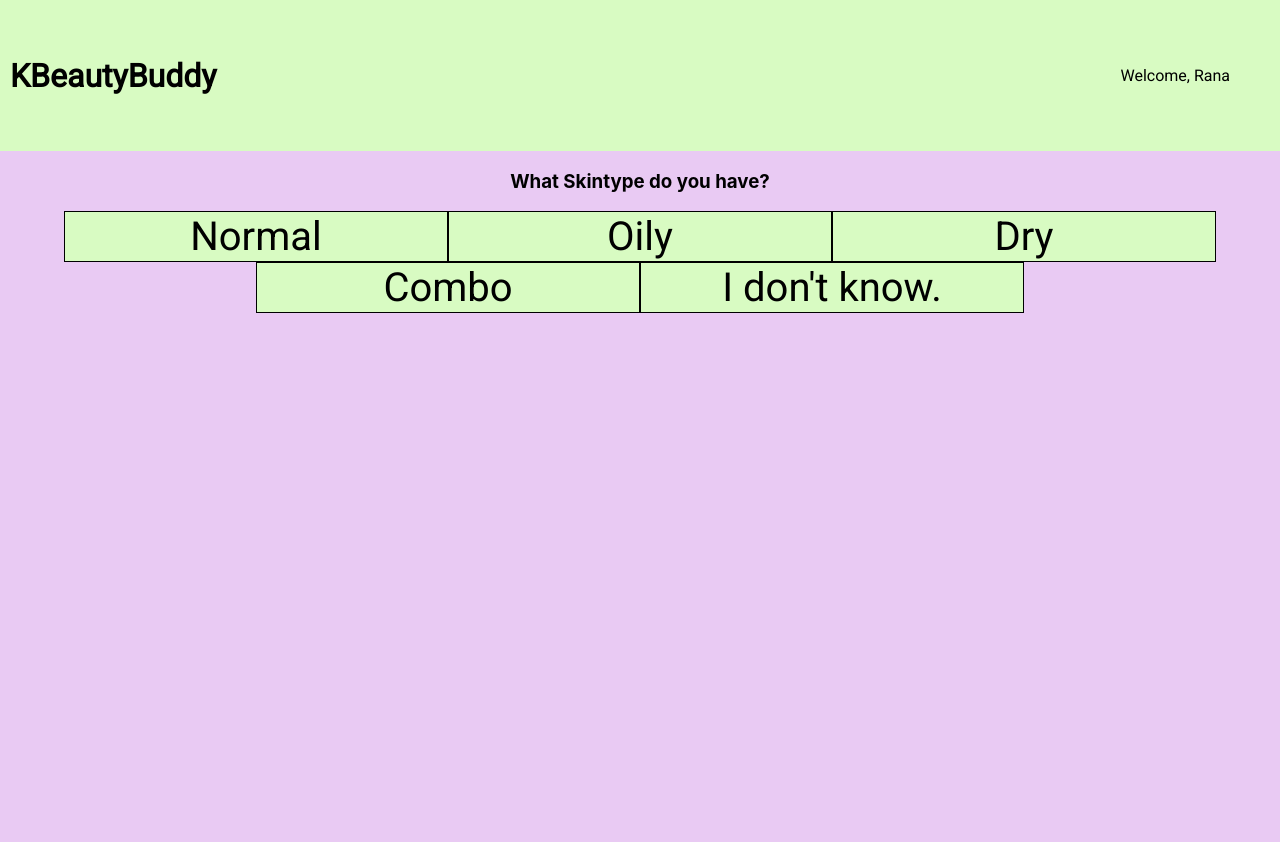
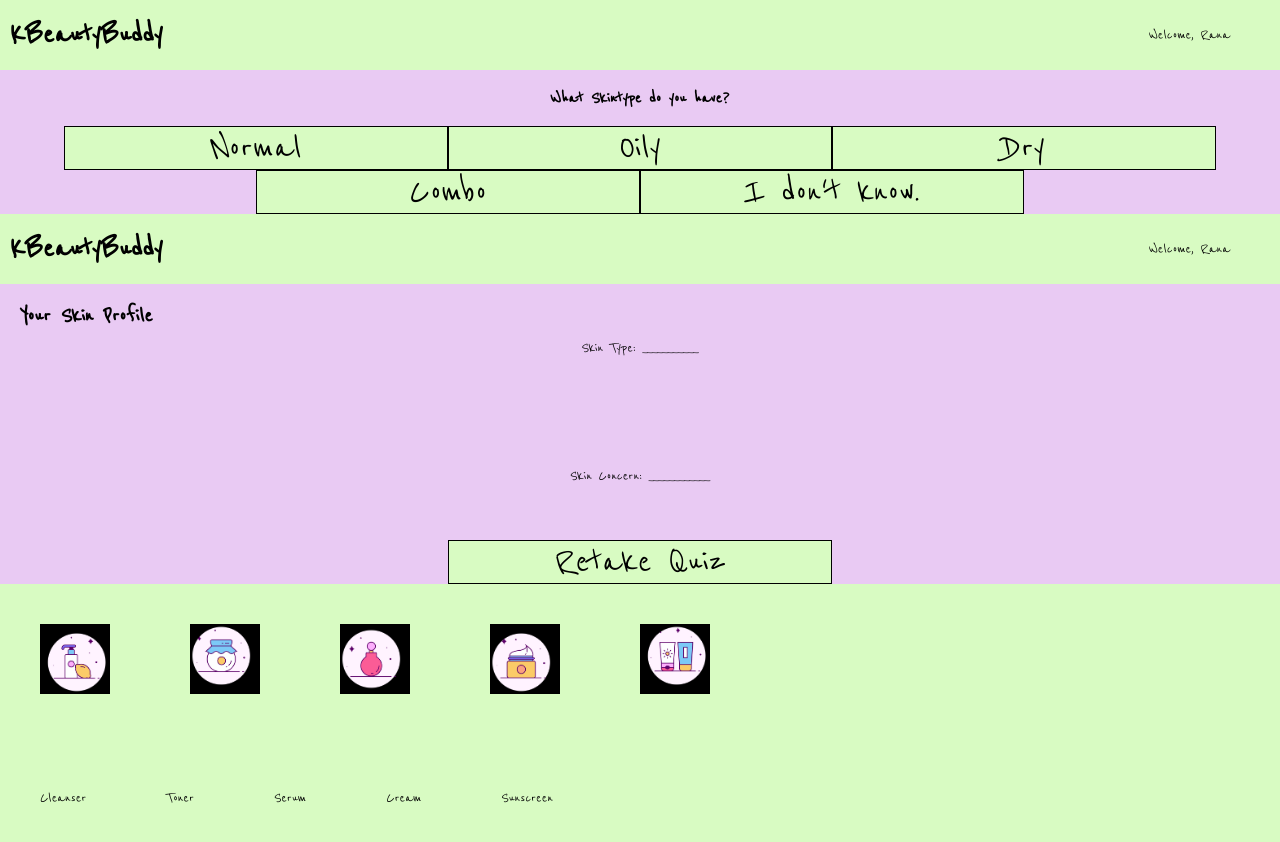
Before and after one commit to rjur11/kbeautybuddy, a React (Create React App) app: page / in a window 1280 px wide. Shown: the top 842 px of the page. Before the commit the page ends 800 px from the top, so only its background shows below. Built offline with nearby package versions, Linux system fonts and the light colour scheme.

Commit message:
Flesh out Profile Component

```diff
--- a/public/index.html
+++ b/public/index.html
@@ -5,8 +5,10 @@
     <link rel="icon" href="%PUBLIC_URL%/favicon.ico" />
     <link rel="preconnect" href="https://fonts.googleapis.com" />
     <link rel="preconnect" href="https://fonts.gstatic.com" crossorigin />
+    <link rel="preconnect" href="https://fonts.googleapis.com" />
+    <link rel="preconnect" href="https://fonts.gstatic.com" crossorigin />
     <link
-      href="https://fonts.googleapis.com/css2?family=Roboto:ital,wght@0,100;0,300;0,400;1,100;1,300;1,500&display=swap"
+      href="https://fonts.googleapis.com/css2?family=Reenie+Beanie&family=Roboto:ital,wght@0,100;0,300;0,400;1,100;1,300;1,500&display=swap"
       rel="stylesheet"
     />
     <meta name="viewport" content="width=device-width, initial-scale=1" />
--- a/src/App.css
+++ b/src/App.css
@@ -1,3 +1,7 @@
+* {
+  font-family: "Reenie Beanie", cursive;
+}
+
 .App {
   text-align: center;
 }
@@ -17,5 +21,5 @@ button {
   border: 1px solid black;
   cursor: pointer;
   font-size: 40px;
-  font-family: "Roboto", sans-serif;
+  font-family: "Reenie Beanie", sans-serif;
 }
--- a/src/App.js
+++ b/src/App.js
@@ -3,6 +3,7 @@ import NavBar from "./Components/NavBar/NavBar";
 import Shelf from "./Components/Shelf/Shelf";
 import Quiz from "./Components/Quiz/Quiz";
 import quizQuestions from "./Utils/quizQuestions";
+import Profile from "./Components/Profile/Profile";
 import "./index.css";
 import { Route, Switch, Link } from "react-router-dom";
 import { useState } from "react";
@@ -11,8 +12,6 @@ function App() {
   const [quizResult, setQuizResult] = useState(null);
   return (
     <div className="App">
-      <Switch>
-        <Route exact path="/">
       <NavBar />
       {quizResult === null ? (
         <Quiz
@@ -34,8 +33,7 @@ function App() {
           </div>
         </>
       )}
-        </Route>
-      </Switch>
+      <Profile />
     </div>
   );
 }
--- a/src/Components/NavBar/NavBar.css
+++ b/src/Components/NavBar/NavBar.css
@@ -5,6 +5,7 @@
   justify-content: space-between;
   padding: 10px;
   font-family: "Roboto", sans-serif;
+  height: 50px;
 }
 
 h1 {
--- /dev/null
+++ b/src/Components/Profile/Profile.css
@@ -0,0 +1,9 @@
+.details {
+  display: flex;
+  flex-direction: column;
+}
+
+h2 {
+  position: absolute;
+  padding-left: 20px;
+}
--- /dev/null
+++ b/src/Components/Profile/Profile.js
@@ -0,0 +1,22 @@
+import NavBar from "../NavBar/NavBar";
+import Shelf from "../Shelf/Shelf";
+import "./Profile.css";
+
+const Profile = () => {
+  return (
+    <>
+      <NavBar />
+      <div className="details">
+        <h2> Your Skin Profile</h2>
+        <p> Skin Type: ___________</p>
+        <p>Skin Concern: ____________</p>
+      </div>
+      <>
+        <button> Retake Quiz</button>
+      </>
+      <Shelf />
+    </>
+  );
+};
+
+export default Profile;
```
Lines whose indentation alone changed are shown as unchanged.
